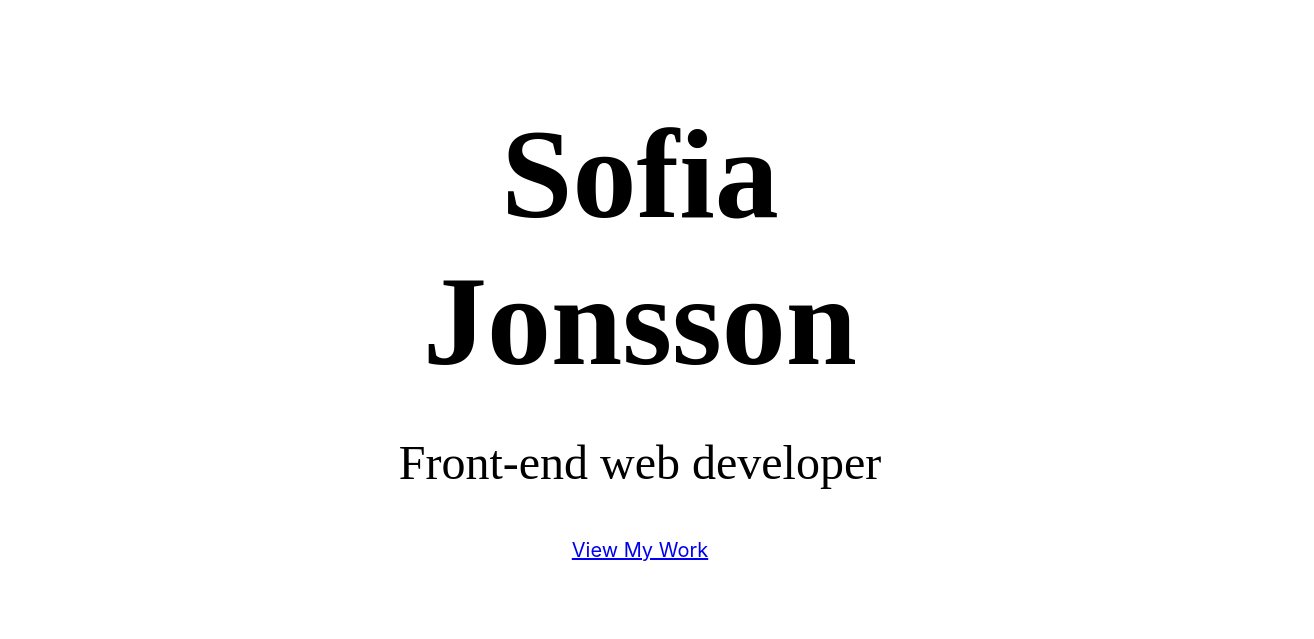
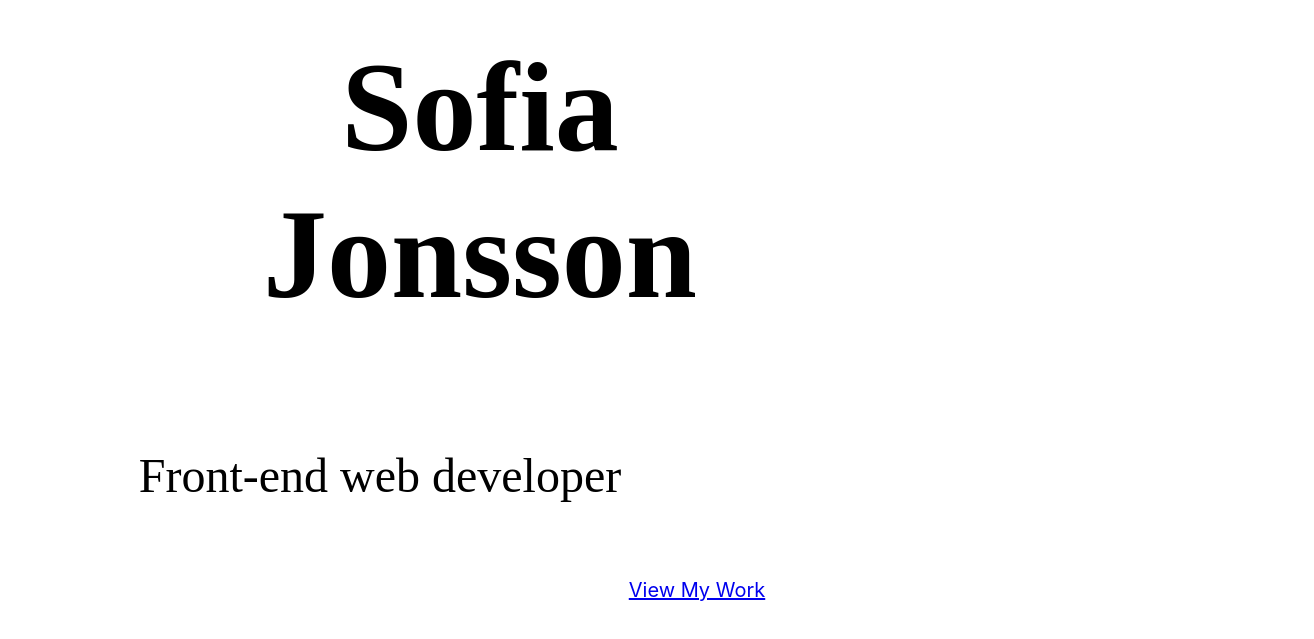
Before and after one commit to vibraniumforge/portfolio_site, a React (Create React App) app: page / in a window 1280 px wide. Shown: the part 439-1078 px from the top of the page, 1314 px wide, since content can reach past the window. Built offline with nearby package versions, Linux system fonts and the light colour scheme.

Commit message:
added relative image path

```diff
--- a/src/App.css
+++ b/src/App.css
@@ -28,9 +28,71 @@
   color: black;
   font-family: serif;
   font-size: 8em;
+  top: 50%;
+  left: 50%;
+  -webkit-transform: translate(-50%, -50%);
+  -moz-transform: translate(-50%, -50%);
+  -ms-transform: translate(-50%, -50%);
+  -o-transform: translate(-50%, -50%);
+  transform: translate(-50%, -50%);
 
   /* transform: translate(-50%, -50%); */
 }
+.home-p-tag{
+  margin-top: -400px;
+  color: black;
+  font-size: 3em;
+  margin-left: 300px;
+  margin-right: 300px;
+  font-family: serif;
+  /* text-shadow: 2px 2px 4px black; */
+  top: 50%;
+  left: 50%;
+  -webkit-transform: translate(-50%, -50%);
+  -moz-transform: translate(-50%, -50%);
+  -ms-transform: translate(-50%, -50%);
+  -o-transform: translate(-50%, -50%);
+  transform: translate(-50%, -50%);
+}
+
+.sm-nav-a{
+  color: black;
+  font-size: 20px;
+  position: relative;
+
+}
+
+.row {
+  display: flex;
+  padding: 40px;
+  margin: 40px;
+
+}
+
+.column {
+  flex: 50%;
+
+}
+.column-2 {
+  flex: 50%;
+  overflow: hidden;
+
+}
+.home-img {
+  position: relative;
+  width: 100%;
+  height: 80%;
+  border-radius: 20%;
+  top: 50%;
+  left: 50%;
+  -webkit-transform: translate(-50%, -50%);
+  -moz-transform: translate(-50%, -50%);
+  -ms-transform: translate(-50%, -50%);
+  -o-transform: translate(-50%, -50%);
+  transform: translate(-50%, -50%);
+
+}
+
 /* .card{
   text-align: center;
   border: grey solid 1px;
@@ -70,15 +132,7 @@
 .container {
   padding: 2px 16px;
 }
-.home-p-tag{
-  margin-top: -400px;
-  color: black;
-  font-size: 3em;
-  margin-left: 300px;
-  margin-right: 300px;
-  font-family: serif;
-  /* text-shadow: 2px 2px 4px black; */
-}
+
 .general-p-tag{
   position: centered;
   color: black;
@@ -107,10 +161,7 @@
 }
 
 
-.sm-nav-a{
-  color: black;
-  font-size: 20px;
-}
+
 .prof-pic{
   border-radius: 50%
 }
--- a/src/containers/Contact.js
+++ b/src/containers/Contact.js
@@ -15,7 +15,7 @@ class Contact extends Component {
 					Call me beep me if ya wanna reach me
 			</p>
 			<div className="ui labeled icon menu" id="contact-icons" border-color="white">
-
+		 <img src="..src/components/moab.jpg" alt="image" />
 	 </div>
 			<br />
 			<br />
--- a/src/containers/Home.js
+++ b/src/containers/Home.js
@@ -1,5 +1,6 @@
 import React, { Component } from "react";
 import { Link } from 'react-router-dom'
+
 
 // var divStyle = {
 // 	width: '100%',
@@ -15,20 +16,21 @@ class Home extends Component {
 	render() {
 
 		return(
-			<div id="home-image">
-			<br />
-			<br />
-			<br />
-			<h1 className='user-name'> Sofia Jonsson</h1>
-			<br />
-			<br />
-			 <p className="home-p-tag">Front-end web developer</p>
-			 <a position="center" class="sm-nav-a" id="home-pg-button"><Link to="/projects">View My Work </Link></a>
-			<br />
-			<br />
+			<div class="row">
+			  <div class="column">
+					<br />
+					<br />
+					<br />
+					<h1 className='user-name'> Sofia Jonsson</h1>
+					<p className="home-p-tag">Front-end web developer</p>
+					<a class="sm-nav-a" id="home-pg-button"><Link to="/projects">View My Work </Link></a>
+				</div>
+			  <div class="column-2">
+					<img src={require('../components/moab2.png')} className="home-img"/>
+				</div>
+			</div>
 
-			<br />
-			</div>
+
 
 
 
--- a/src/containers/Projects.js
+++ b/src/containers/Projects.js
@@ -14,7 +14,7 @@ class Projects extends Component {
 				<h1 className="page-header">Projects</h1>
 				<div className='card'>
 					<div className='container'>
-						<a href="https://github.com/sofiajonsson/front_end_final" className="projects-header">Pow Tracker</a>
+						<a href="https://github.com/sofiajonsson/front_end_finals" className="projects-header">Pow Tracker</a>
 							<p className="projects-paragraph">React.js Front End, Ruby on Rails Back End</p>
 							<img
 								src="https://github.com/sofiajonsson/front_end_final/raw/master/pow_tracker_front_end.png"
```
Also changed, not shown: src/components/moab.jpg (added), src/components/moab2.png (added).
